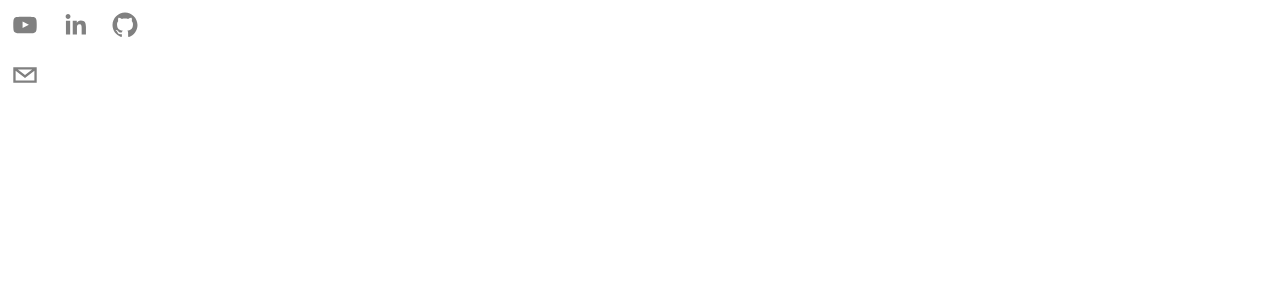
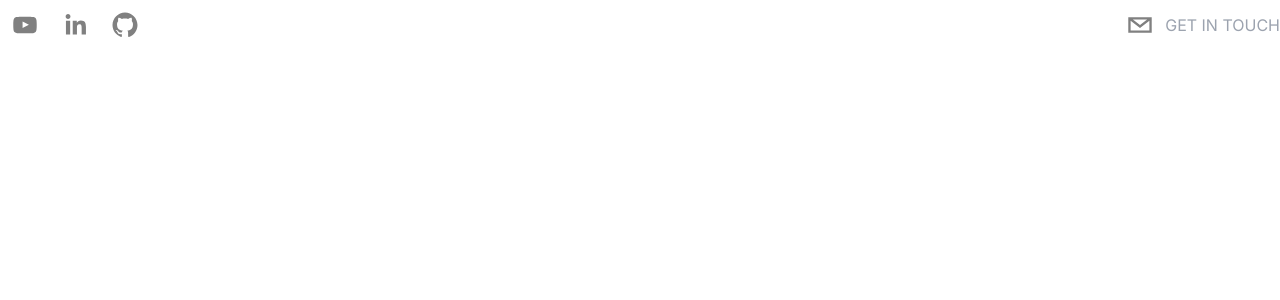
Before and after one commit to JawwadAhmadDev/portfolio, a Next.js app: page / in a window 1280 px wide. Shown: the top 300 px of the page. Built offline with nearby package versions, Linux system fonts and the light colour scheme.

Commit message:
navbar fixed

```diff
--- a/src/components/Haider.tsx
+++ b/src/components/Haider.tsx
@@ -5,8 +5,8 @@ type Props = {};
 
 const Haider = (props: Props) => {
   return (
-    <header>
-      <nav>
+    <header className="sticky top-0 max-w-7xl mx-auto z-20 xl:items-center">
+      <nav className="flex justify-between items-start">
         {/* Social Icons */}
         <div className="flex">
           <SocialIcon
@@ -36,11 +36,15 @@ const Haider = (props: Props) => {
           /> */}
         </div>
         {/* Email Link */}
-        <SocialIcon
-          fgColor="gray"
-          bgColor="transparent"
-          url="mailto:<jawwadahmad.edu@gmail.com>"
-        />
+        <div className="flex flex-row items-center text-gray-400 cursor-pointer">
+          <SocialIcon
+            className="cursor-pointer"
+            fgColor="gray"
+            bgColor="transparent"
+            url="mailto:<jawwadahmad.edu@gmail.com>"
+          />
+          <p className="uppercase hidden md:inline-flex">Get In Touch</p>
+        </div>
       </nav>
     </header>
   );
```
